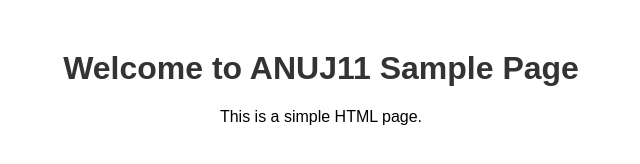
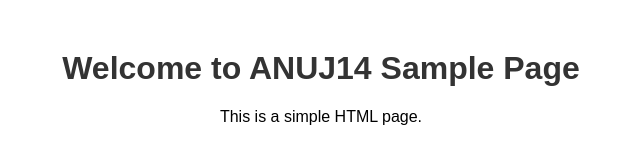
Before and after one commit to ANUJ-POHANKAR/test, a plain HTML site: page index.html in a window 1280 px wide. Shown: the whole page, without its empty margins (319-959 px from the left). Drawn offline with Linux system fonts and the light colour scheme.

Commit message:
Update index.html

```diff
--- a/index.html
+++ b/index.html
@@ -16,7 +16,7 @@
     </style>
 </head>
 <body>
-    <h1>Welcome to ANUJ11 Sample Page</h1>
+    <h1>Welcome to ANUJ14 Sample Page</h1>
     <p>This is a simple HTML page.</p>
 </body>
 </html>
```
